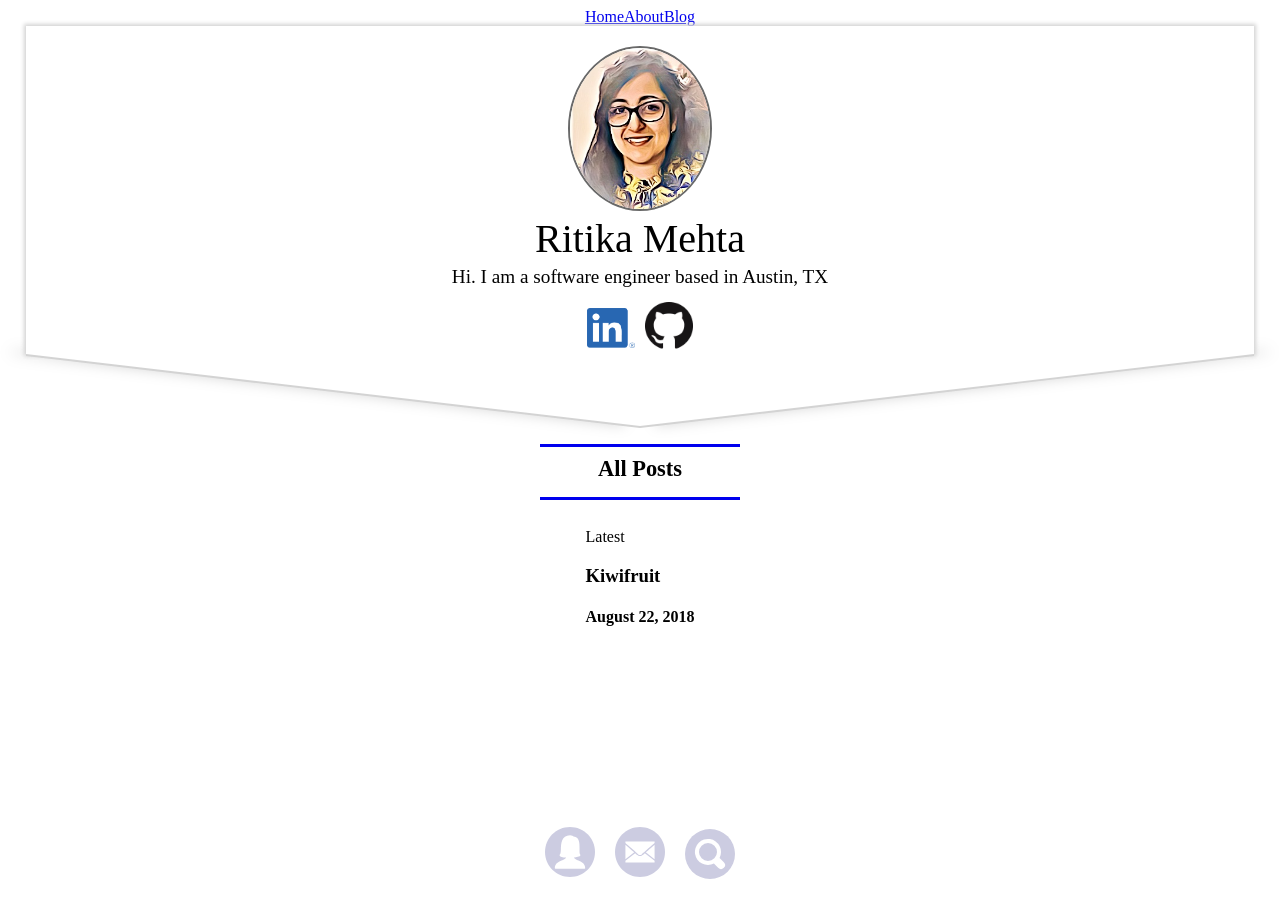
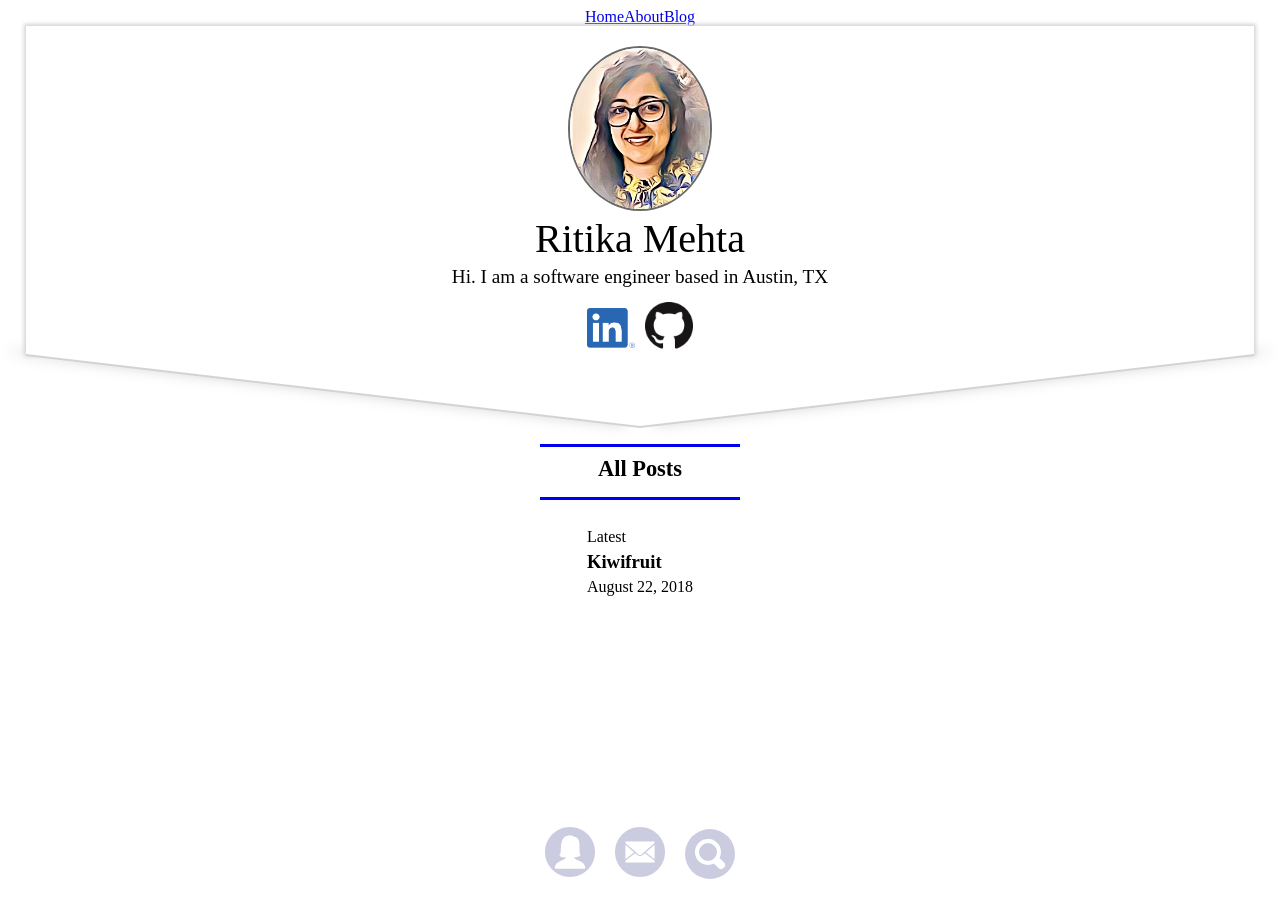
Before and after one commit to mehtarit/Folio, a Jekyll site: the page built from index.html, in a window 1280 px wide. Built offline with Jekyll 4.4.1, drawn with Linux system fonts in a browser that asks for light colours; some web fonts are replaced; comment, search, counter and statistics services are not loaded.

Commit message:
Add blog post better margins

```diff
--- a/assets/css/home.scss
+++ b/assets/css/home.scss
@@ -51,7 +51,21 @@
 
 @import "boton";
 
-#latest-Post {
+#highlighted-post {
     text-decoration: none;
     color: black;
+
+    p {
+        margin-bottom:5px;
+    }
+
+    h3 {
+        margin-bottom: 5px;
+        margin-top: 5px;
+    }
+
+    h4 {
+        margin-top:5px;
+        font-weight: normal;
+    }
 }
--- a/index.html
+++ b/index.html
@@ -9,11 +9,11 @@ custom_font: home-font
   <a href="{{site.baseurl}}/blog.html" class="boton">All Posts</a>
 </nav>
 
-<a href="{{ site.posts.first.url }}" id="latest-Post">
+<a href="{{ site.posts.first.url }}" id="highlighted-post">
   <article>
     <p>Latest</p>
-    <h3>{{ site.posts.first.title }}</h3>
-    <h4>{{ site.posts.first.date | date: '%B %d, %Y' }}</h4>
+    <h3 class="post-title">{{ site.posts.first.title }}</h3>
+    <h4 class="post-date">{{ site.posts.first.date | date: '%B %d, %Y' }}</h4>
   </article>
 </a>
 
```
